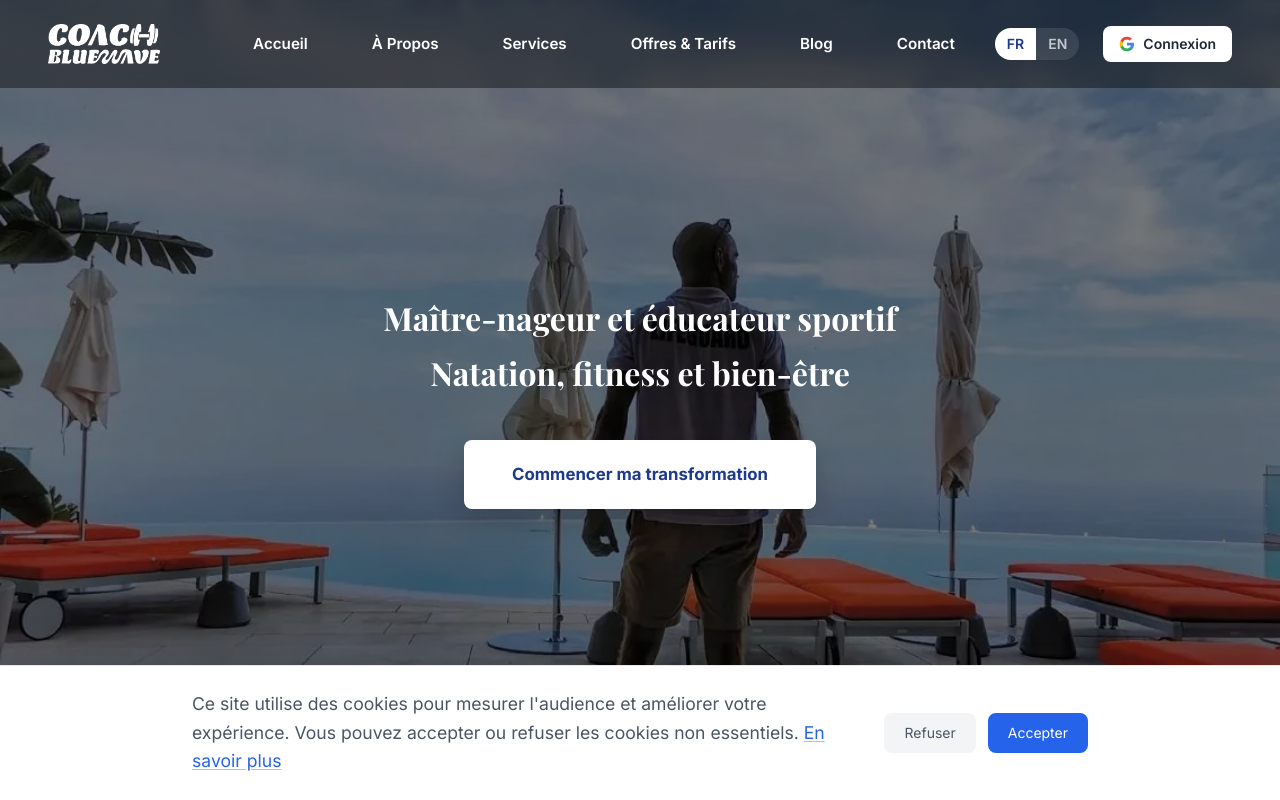
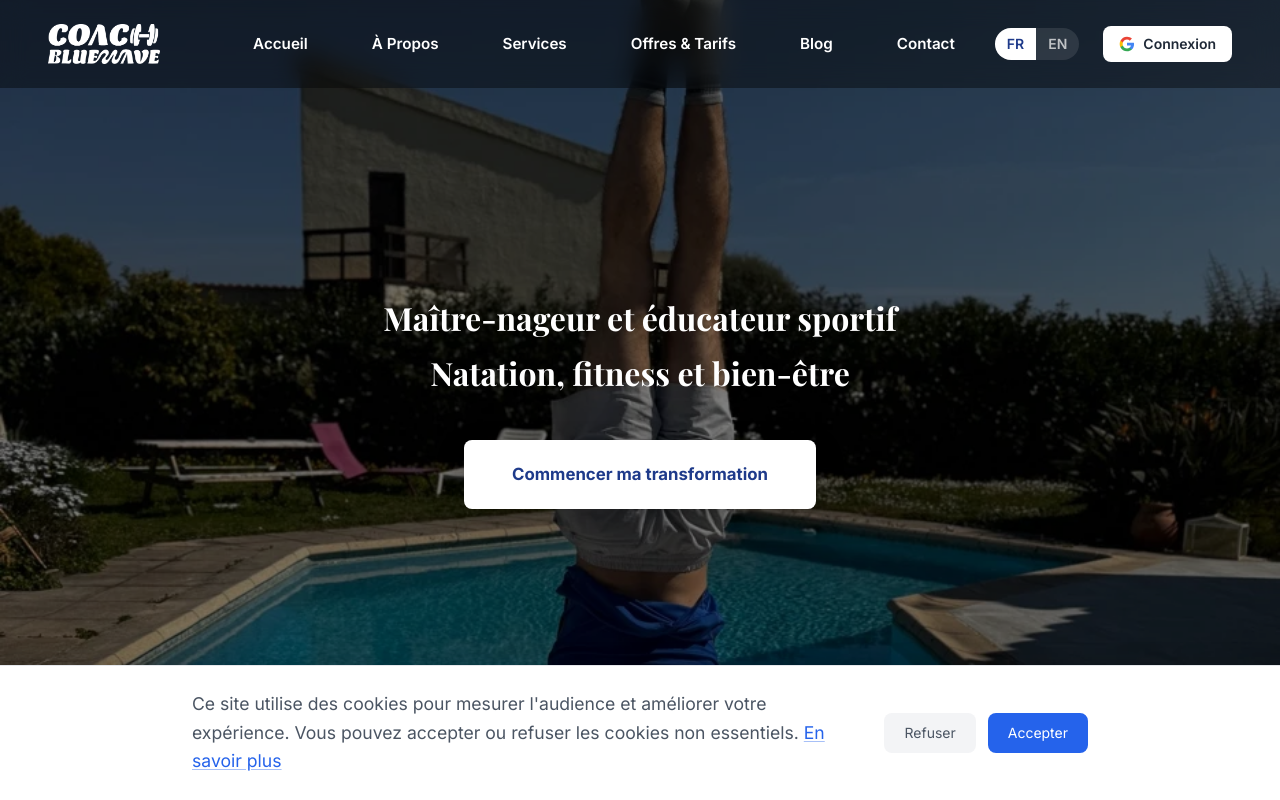
Before and after one commit to Unvodka/Coaching-and-Sport, a Next.js app: page / in a window 1280 px wide. Shown: the top 800 px of the page. Built offline with nearby package versions, Linux system fonts and the light colour scheme; no server answers.

Commit message:
fix: update hero image src to handstand photo, fix stale hero-lifeguard reference

```diff
--- a/components/HeroSection.tsx
+++ b/components/HeroSection.tsx
@@ -11,8 +11,8 @@ export default function HeroSection() {
     >
       {/* Background Image — server-rendered for fast LCP */}
       <Image
-        src="/images/hero-lifeguard.webp"
-        alt="Vue côte d'Azur - Valbonne"
+        src="/images/hero-valbonne.webp"
+        alt="Arnaud Chevallier, coach sportif à Valbonne — handstand au bord de la piscine"
         fill
         className="object-cover"
         priority
```
Also changed, not shown: public/images/hero-lifeguard.webp.
